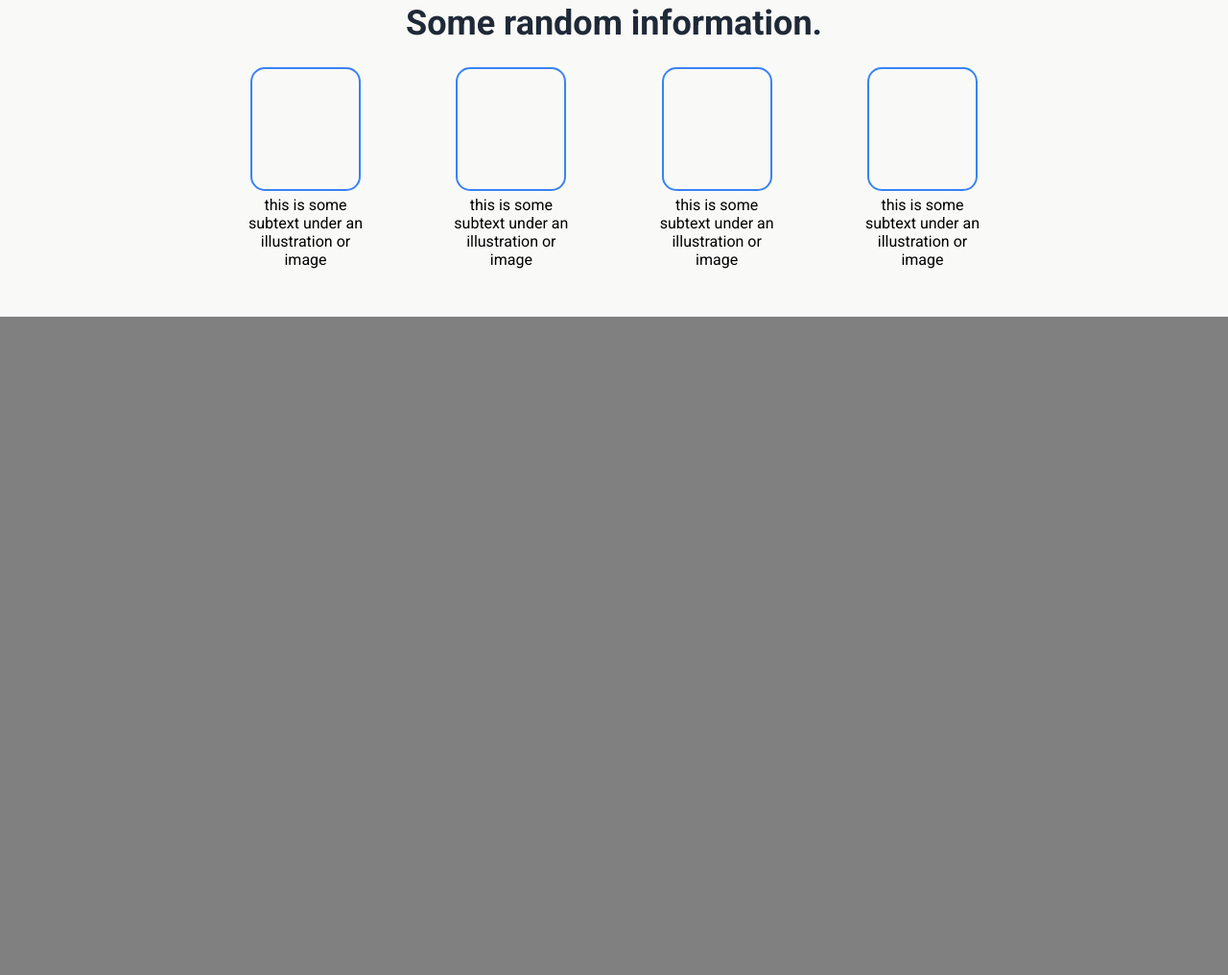
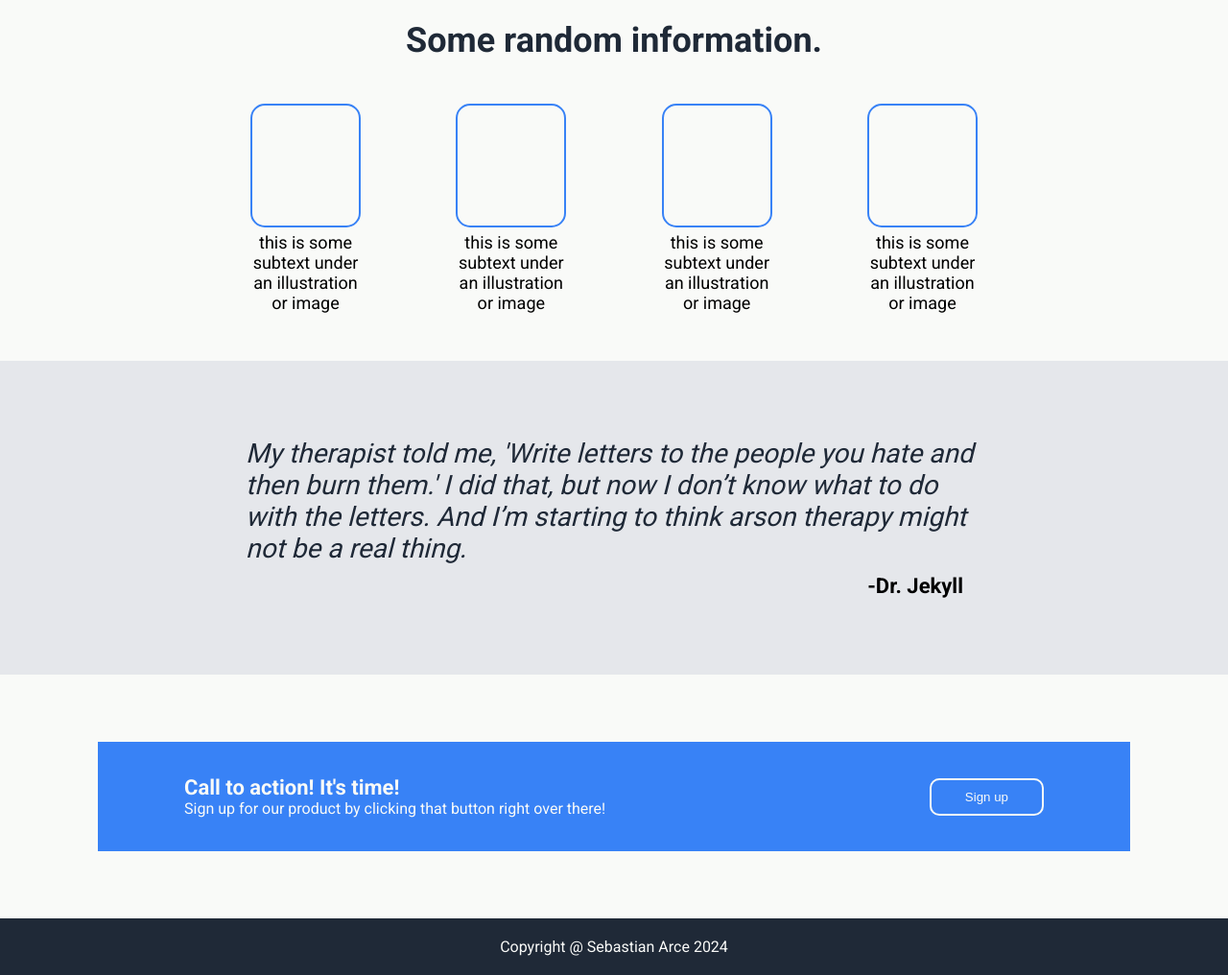
Before and after one commit to SebastianArce/odin-landing-page, a plain HTML site: page index.html in a window 1280 px wide. Shown: the part 459-1475 px from the top of the page at 96% size. Before the commit the page ends 800 px from the top, so only its background shows below. Drawn offline with Linux system fonts and the light colour scheme.

Commit message:
add last sections

```diff
--- a/index.html
+++ b/index.html
@@ -53,6 +53,26 @@
         </div>
     </div>
 
+    <div class="section-3">
+        <div class="content">
+          <p class="quote">My therapist told me, 'Write letters to the people you hate and then burn them.' I did that, but now I don’t know what to do with the letters. And I’m starting to think arson therapy might not be a real thing.</p>
+          <p class="reference">-Dr. Jekyll</p>
+        </div>
+    </div>
+
+    <div class="section-4">
+        <div class="box">
+            <div class="content">
+                <p class="one">Call to action! It's time!</p>
+                <p class="two">Sign up for our product by clicking that button right over there!</p>
+            </div>
+            <button>Sign up</button>
+        </div>
+    </div>
+
+    <div class="footer">
+        <p>Copyright @ Sebastian Arce 2024</p>
+    </div>
 
 </body>
 </html>
--- a/style.css
+++ b/style.css
@@ -24,6 +24,10 @@ a {
 
 p {
     margin: 0px;
+}
+
+button {
+    cursor: pointer;
 }
 
 
@@ -56,7 +60,7 @@ p {
     font-size: 48px;
     font-weight: 900;
     color: #F9FAF8;
-    line-height: 58px;
+    /* line-height: 58px; */
 }
 
 .section-1 .text {
@@ -103,7 +107,7 @@ p {
     color: #1F2937;
     font-size: 36px;
     font-weight: 900;
-    margin: 20px 0;
+    margin: 40px 0;
 }
 
 .section-2 .examples {
@@ -132,4 +136,79 @@ p {
 
 .section-2 .example p {
     text-align: center;
+    font-size: 18px;
 }
+
+.section-3 {
+    background-color: #e5e7eb;
+    display: flex;
+    flex-direction: column;
+    align-items: center;
+}
+
+.section-3 .content {
+    width: 60%;
+    margin: 80px 0;
+    display: flex;
+    flex-direction: column;
+    align-items: center;
+
+}
+
+.section-3 .quote {
+    font-size: 28px;
+    color: #1F2937;
+    font-style: italic;
+    font-weight: 300;
+    font: Roboto-light
+}
+
+.section-3 .reference {
+    font-size: 22px;
+    font-weight: bold;
+    align-self: flex-end;
+    margin: 10px 20px 0 0;
+
+}
+
+.section-4 {
+    background-color: #F9FAF8;
+    display: flex;
+    justify-content: center;
+}
+
+.section-4 .box {
+    background-color: #3882F6;
+    margin: 70px 0;
+    padding: 35px 90px;
+    width: 70%;
+    display: flex;
+    justify-content: space-between;
+    align-items: center;
+    color: #F9FAF8;
+}
+
+.section-4 .one {
+    font-size: 22px;
+    font-weight: 900;
+}
+
+.section-4 button {
+    background-color: #3882F6;
+    padding: 10px 35px;
+    border-radius: 10px;
+    border-color: #F9FAF8;
+    border-style: solid;
+    color: #F9FAF8;
+}
+
+.footer {
+    background-color: #1F2937;
+    display: flex;
+    justify-content: center;
+    color: #F9FAF8;
+}
+
+.footer p {
+    margin: 20px 0;
+}
```
